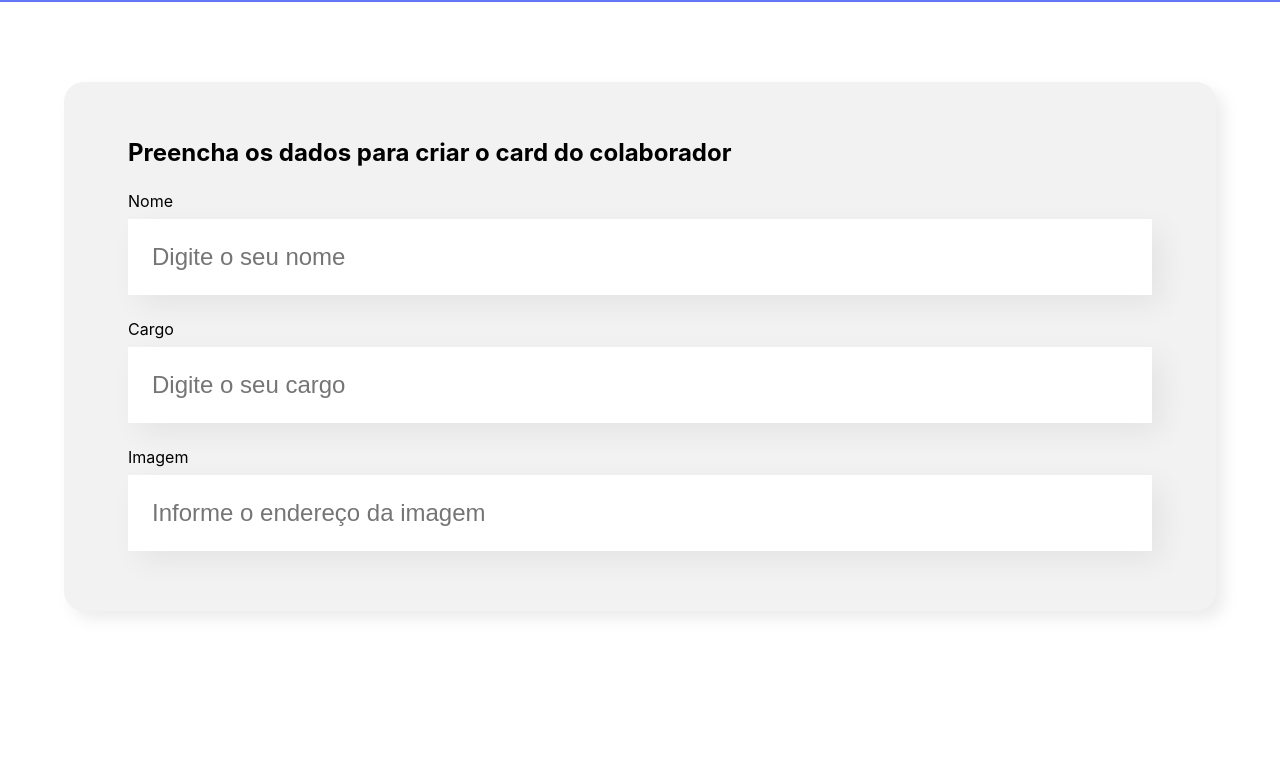
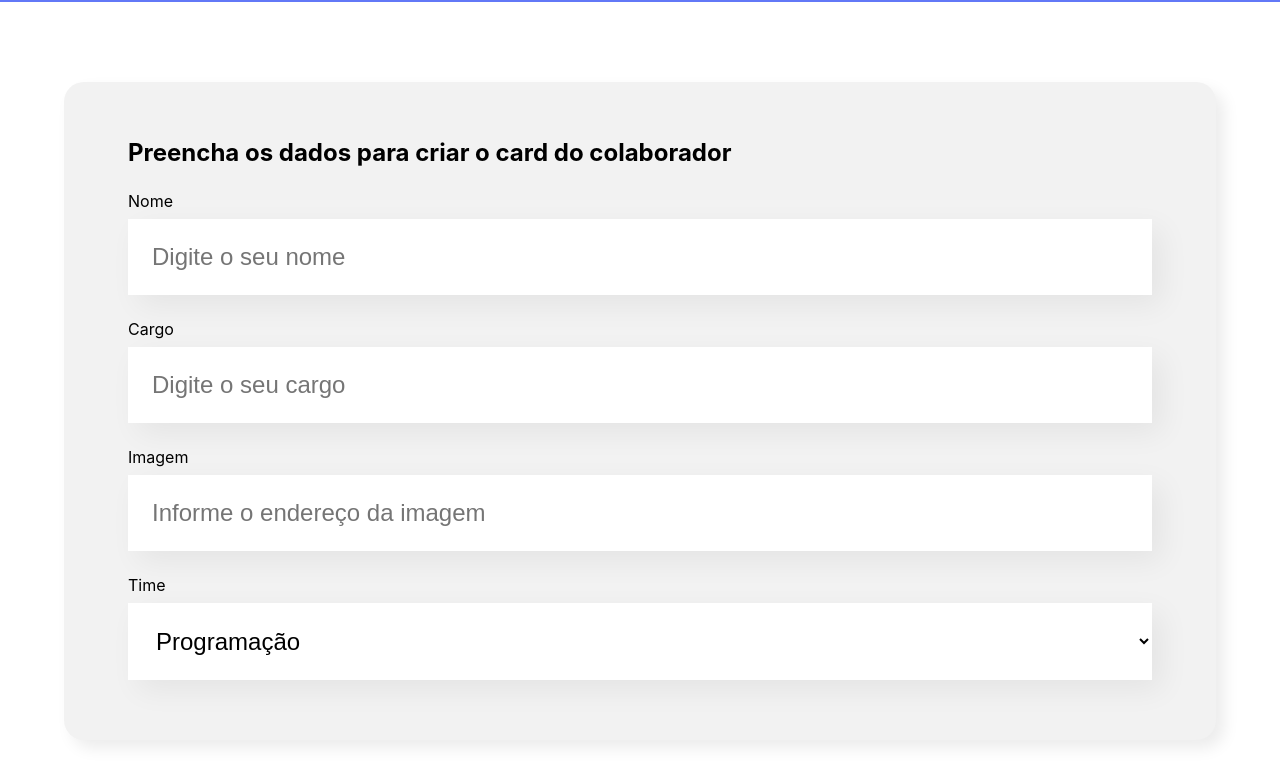
Before and after one commit to GGhiaroni/organo-react, a React (Create React App) app: page / in a window 1280 px wide. Shown: the part 558-1342 px from the top of the page. Before the commit the page ends 1249 px from the top, so only its background shows below. Built offline with nearby package versions, Linux system fonts and the light colour scheme.

Commit message:
criando o dropdown menu

```diff
--- /dev/null
+++ b/src/componentes/DropdownMenu/DropdownMenu.css
@@ -0,0 +1,19 @@
+.dropdown-menu {
+  margin: 24px 0;
+}
+
+.dropdown-menu label {
+  display: block;
+  margin-bottom: 8px;
+  font-style: 24px;
+}
+
+.dropdown-menu select {
+  background-color: #fff;
+  box-shadow: 10px 10px 30px rgba(0, 0, 0, 0.06);
+  width: 100%;
+  border: none;
+  font-size: 24px;
+  padding: 24px;
+  box-sizing: border-box;
+}
--- /dev/null
+++ b/src/componentes/DropdownMenu/index.js
@@ -0,0 +1,16 @@
+import "./DropdownMenu.css";
+
+const DropdownMenu = (props) => {
+  return (
+    <div className="dropdown-menu">
+      <label>{props.label}</label>
+      <select>
+        {props.itens.map((item) => (
+          <option key={item}>{item}</option>
+        ))}
+      </select>
+    </div>
+  );
+};
+
+export default DropdownMenu;
--- a/src/componentes/Formulario/index.js
+++ b/src/componentes/Formulario/index.js
@@ -1,7 +1,19 @@
+import DropdownMenu from "../DropdownMenu";
 import InputsTexto from "../InputTexto";
 import "./Formulario.css";
 
 const Formulario = () => {
+  const times = [
+    "Programação",
+    "Front-end",
+    "Back-end",
+    "Fullstack",
+    "Data Science",
+    "Mobile",
+    "UX e Design",
+    "DevOps",
+  ];
+
   return (
     <section className="formulario">
       <form>
@@ -12,6 +24,7 @@ const Formulario = () => {
           label="Imagem"
           placeholder="Informe o endereço da imagem"
         />
+        <DropdownMenu label="Time" itens={times} />
       </form>
     </section>
   );
```
